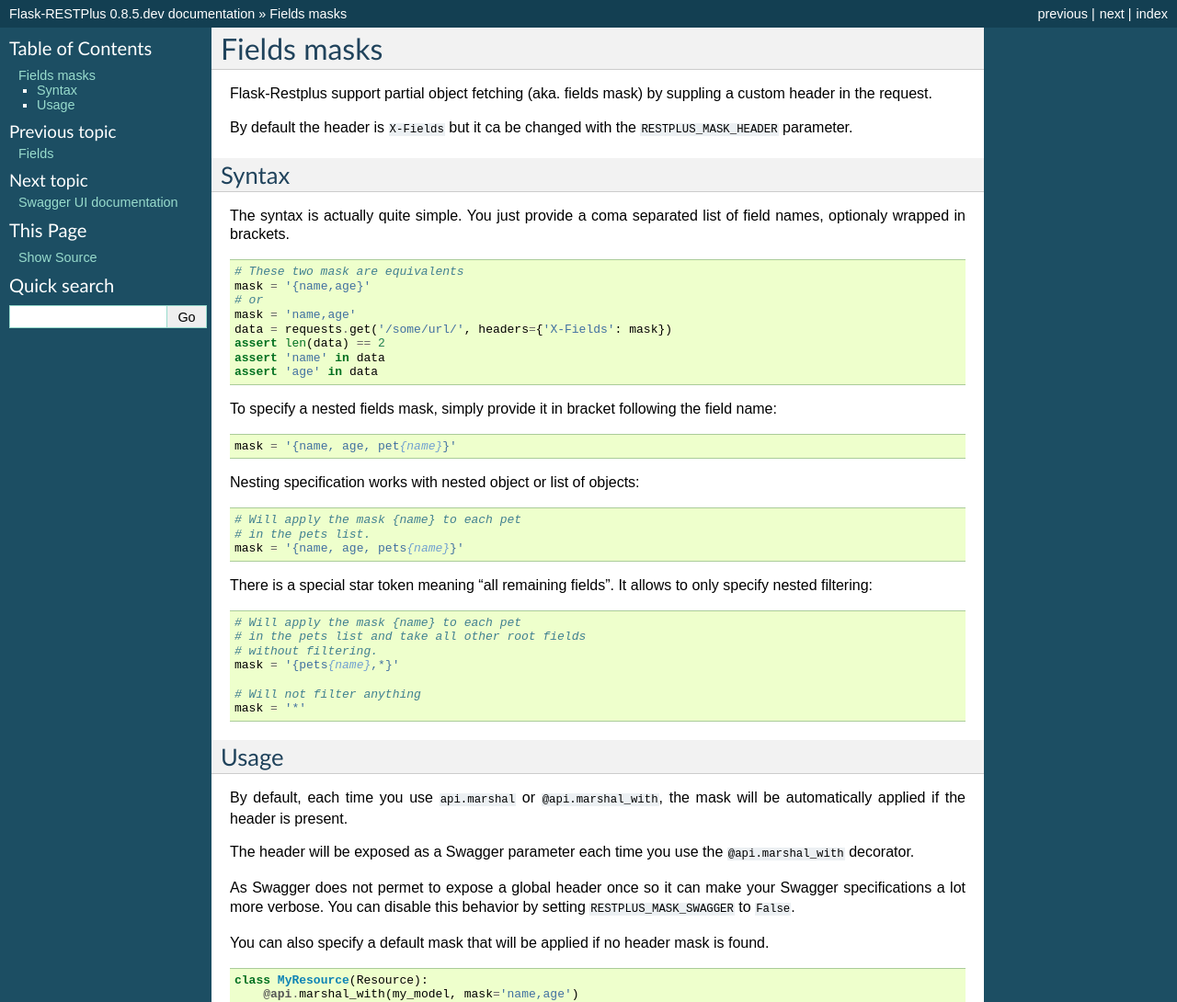
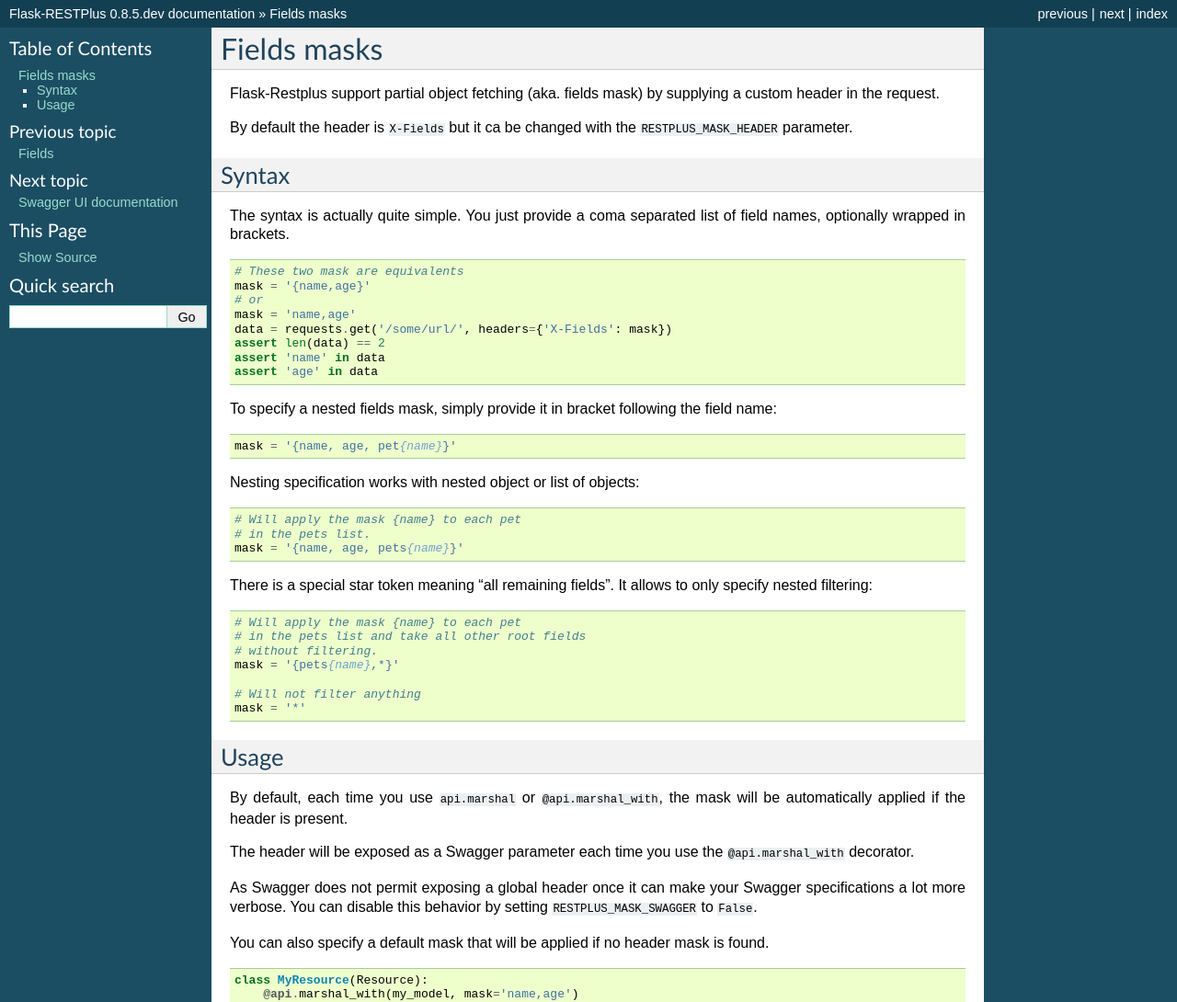
Before and after one commit to noirbizarre/flask-restplus, a Sphinx documentation site: the page built from doc/mask.rst, in a window 1280 px wide. Shown: the top 1090 px of the page at 92% size. Built offline with Sphinx 7.4.7, drawn with Linux system fonts in a browser that asks for light colours.

Commit message:
Fix some typos in the documentation

```diff
--- a/doc/mask.rst
+++ b/doc/mask.rst
@@ -2,7 +2,7 @@
 ============
 
 Flask-Restplus support partial object fetching (aka. fields mask)
-by suppling a custom header in the request.
+by supplying a custom header in the request.
 
 By default the header is ``X-Fields``
 but it ca be changed with the ``RESTPLUS_MASK_HEADER`` parameter.
@@ -12,7 +12,7 @@
 
 The syntax is actually quite simple.
 You just provide a coma separated list of field names,
-optionaly wrapped in brackets.
+optionally wrapped in brackets.
 
 .. code-block:: python
 
@@ -63,8 +63,8 @@
 The header will be exposed as a Swagger parameter each time you use the
 ``@api.marshal_with`` decorator.
 
-As Swagger does not permet to expose a global header once
-so it can make your Swagger specifications a lot more verbose.
+As Swagger does not permit exposing a global header once
+it can make your Swagger specifications a lot more verbose.
 You can disable this behavior by setting ``RESTPLUS_MASK_SWAGGER`` to ``False``.
 
 You can also specify a default mask that will be applied if no header mask is found.
--- a/doc/syntaxic_sugar.rst
+++ b/doc/syntaxic_sugar.rst
@@ -119,7 +119,7 @@
         '''Return a custom message and 500 status code'''
         return {'message': error.specific}
 
-It also allow to override the default error handler when used wihtout parameter:
+It also allows for overriding the default error handler when used wihtout parameter:
 
 .. code-block:: python
 
```
Also changed, not shown: other parts of doc/syntaxic_sugar.rst (+2 -2 lines).
